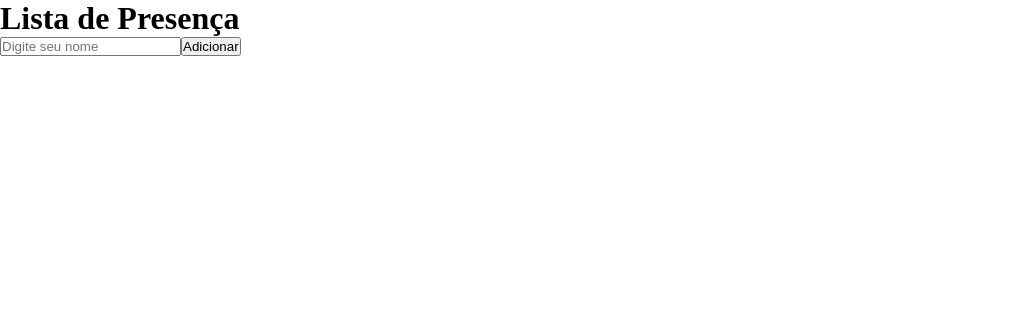
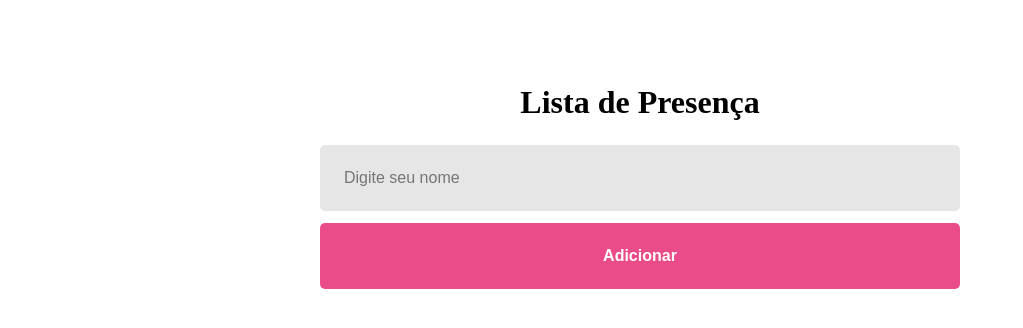
Before and after one commit to Eduardo-Luizz/Fundamentos-React, a React (Vite) app: page / in a window 1280 px wide. Shown: the top 328 px of the page, without its empty margins (0-1023 px from the left). Built offline with nearby package versions, Linux system fonts and the light colour scheme.

Commit message:
Adicionando Css a pagina home

```diff
--- a/src/pages/Home/index.jsx
+++ b/src/pages/Home/index.jsx
@@ -2,7 +2,7 @@
 
 function Home() {
   return (
-    <div>
+    <div className="container">
     <h1>Lista de Presença</h1>
     <input type="text" placeholder="Digite seu nome "/>
     <button type="button">Adicionar</button>
--- a/src/pages/Home/style.css
+++ b/src/pages/Home/style.css
@@ -0,0 +1,36 @@
+.container {
+  display: flex;
+  align-items: center;
+  flex-direction: column;
+}
+
+.container h1 {
+  margin: 84px 0 24px;
+}
+
+.container input {
+  width: 50%;
+  padding: 24px;
+  background: #E6E6E6;
+  border-radius: 5px;
+  border: none;
+  font-size: 16px;
+}
+
+.container button {
+  width: 50%;
+  padding: 24px;
+  font-weight: 700;
+  background: #EA4C89;
+  color: #FFFFFF;
+  border-radius: 5px;
+  margin: 12px 0 84px;
+  border: none;
+  cursor: pointer;
+  transition: filter 0.2s;
+  font-size: 16px;
+}
+
+.container button:hover {
+  filter: brightness(0.9);
+}
```
